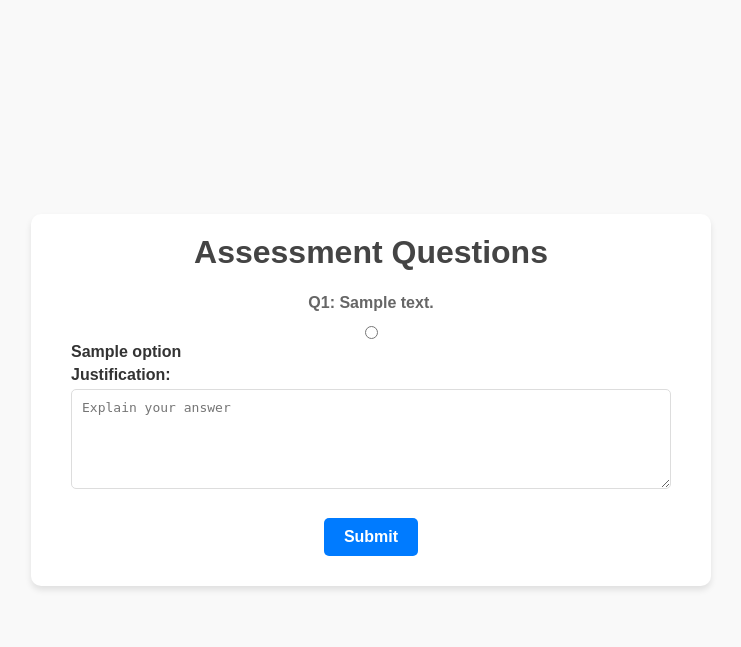
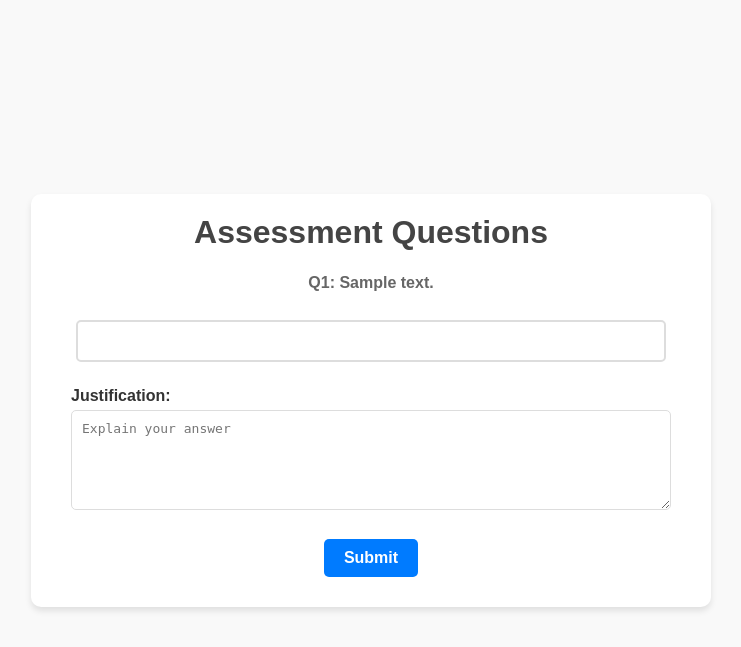
Before and after one commit to FXgroot/Cocreate, a Flask app: template templates/questions.html in a window 1280 px wide. Shown: the top 647 px of the page, without its empty margins (269-1010 px from the left). Run offline with Flask 2, Linux system fonts and the light colour scheme; the template is opened without the code that fills it: most values are stand-ins (such as "Sample title", 1, 10 or a date in 2020).

Commit message:
Update questions.html

```diff
--- a/templates/questions.html
+++ b/templates/questions.html
@@ -5,6 +5,37 @@
     <meta name="viewport" content="width=device-width, initial-scale=1.0">
     <title>Questions - Rate the Professionalism</title>
     <link rel="stylesheet" href="{{ url_for('static', filename='css/style.css') }}">
+    <style>
+        .option-buttons {
+            display: flex;
+            flex-wrap: wrap;
+            gap: 10px;
+            margin: 15px 0;
+        }
+
+        .option-button {
+            padding: 10px 20px;
+            border: 2px solid #ddd;
+            background-color: white;
+            border-radius: 5px;
+            cursor: pointer;
+            transition: all 0.3s ease;
+            flex: 1;
+            min-width: 200px;
+            text-align: left;
+        }
+
+        .option-button:hover {
+            background-color: #f0f0f0;
+            border-color: #999;
+        }
+
+        .option-button.selected {
+            background-color: #007bff;
+            color: white;
+            border-color: #0056b3;
+        }
+    </style>
 </head>
 <body>
     <div class="container">
@@ -18,19 +49,21 @@
         {% if questions %}
         <form action="{{ url_for('questions_page') }}" method="post">
             {% for question in questions %}
-            <div class="question">
+            <div class="question" id="question{{ loop.index }}">
                 <p><strong>Q{{ loop.index }}: {{ question.text }}</strong></p>
-                {% for option in question.options %}
-                <div class="option">
-                    <input type="radio"
-                           id="q{{ loop.index }}_{{ loop.index0 }}"
-                           name="q{{ loop.index }}"
-                           value="{{ loop.index0 }}"
-                           required
-                           onclick="saveSelection({{ loop.index }}, {{ loop.index0 }})">
-                    <label for="q{{ loop.index }}_{{ loop.index0 }}">{{ option }}</label>
-                </div>
-                {% endfor %}
+                <input type="hidden" id="q{{ loop.index }}" name="q{{ loop.index }}" required>
+                <div class="option-buttons">
+    {% for option in question.options %}
+    <button type="button"
+            class="option-button"
+            data-qnum="{{ loop.index }}"
+            data-optnum="{{ loop.index0 }}"
+            onclick="selectOption(this)">
+        {{ option }}
+    </button>
+    {% endfor %}
+</div>
+
                 <div class="justification">
                     <label for="justification{{ loop.index }}">Justification:</label>
                     <textarea
@@ -50,8 +83,25 @@
     </div>
 
     <script>
-        // Save selections to localStorage
-        function saveSelection(questionNumber, optionIndex) {
+        function selectOption(button) {
+            const questionNumber = button.getAttribute('data-qnum');
+            const optionIndex = button.getAttribute('data-optnum');
+
+            // Get the question container
+            const questionContainer = document.getElementById(`question${questionNumber}`);
+
+            // Remove selection from all buttons in this question
+            const buttons = questionContainer.querySelectorAll('.option-button');
+            buttons.forEach(btn => btn.classList.remove('selected'));
+
+            // Add selection to clicked button
+            button.classList.add('selected');
+
+            // Update hidden input
+            const hiddenInput = document.getElementById(`q${questionNumber}`);
+            hiddenInput.value = optionIndex;
+
+            // Save to localStorage
             localStorage.setItem(`q${questionNumber}_selection`, optionIndex);
         }
 
@@ -61,8 +111,7 @@
 
         // Restore selections when page loads
         window.onload = function() {
-            const form = document.querySelector('form');
-            const questions = form.querySelectorAll('.question');
+            const questions = document.querySelectorAll('.question');
 
             questions.forEach((question, index) => {
                 const questionNumber = index + 1;
@@ -70,8 +119,12 @@
                 const savedJustification = localStorage.getItem(`q${questionNumber}_justification`);
 
                 if (savedSelection !== null) {
-                    const radio = question.querySelector(`#q${questionNumber}_${savedSelection}`);
-                    if (radio) radio.checked = true;
+                    const button = question.querySelector(`button[data-qnum="${questionNumber}"][data-optnum="${savedSelection}"]`);
+                    if (button) {
+                        button.classList.add('selected');
+                        const hiddenInput = document.getElementById(`q${questionNumber}`);
+                        hiddenInput.value = savedSelection;
+                    }
                 }
 
                 if (savedJustification) {
```
